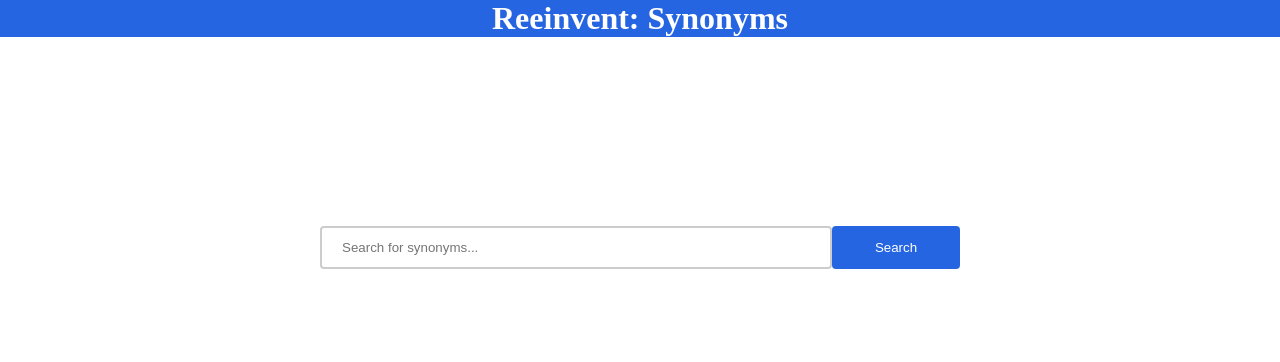
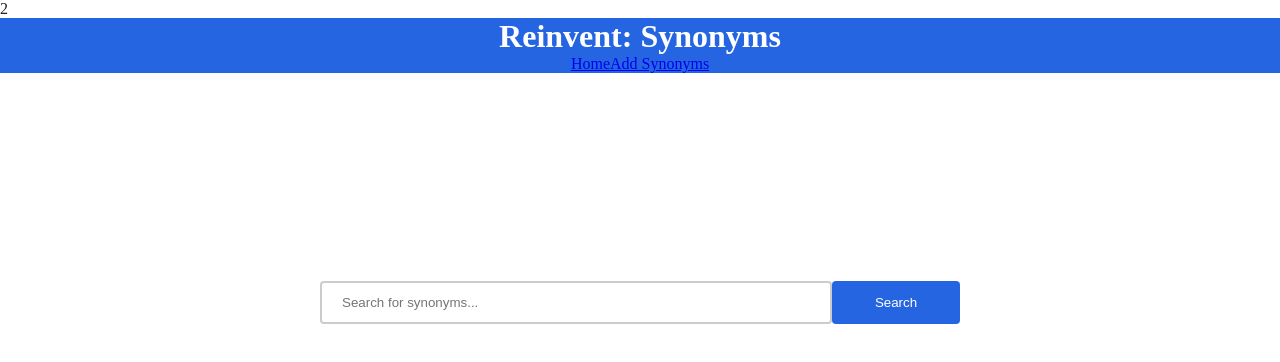
Before and after one commit to MartyFibghtov/synonyms, a Vue app in the folder synonyms-vue/: page / in a window 1280 px wide. Shown: the top 362 px of the page. Built offline with nearby package versions, Linux system fonts and the light colour scheme.

Commit message:
Added navigation to header

```diff
--- a/synonyms-vue/src/components/HeaderComponent.vue
+++ b/synonyms-vue/src/components/HeaderComponent.vue
@@ -1,6 +1,10 @@
 <template>
   <header>
-    <h1>Reeinvent: Synonyms</h1>
+  <h1>Reinvent: Synonyms</h1>
+  <nav>
+    <a href="/" class="nav-link">Home</a>
+    <a href="/add-synonyms/" class="nav-link">Add Synonyms</a>
+  </nav>
   </header>
 </template>
 
@@ -16,7 +20,7 @@ name: "HeaderComponent"
     background: #2665e2;
     color: white;
     text-align: center;
-    position: fixed;
+    position: relative;
     top: 0;
   }
 
```
